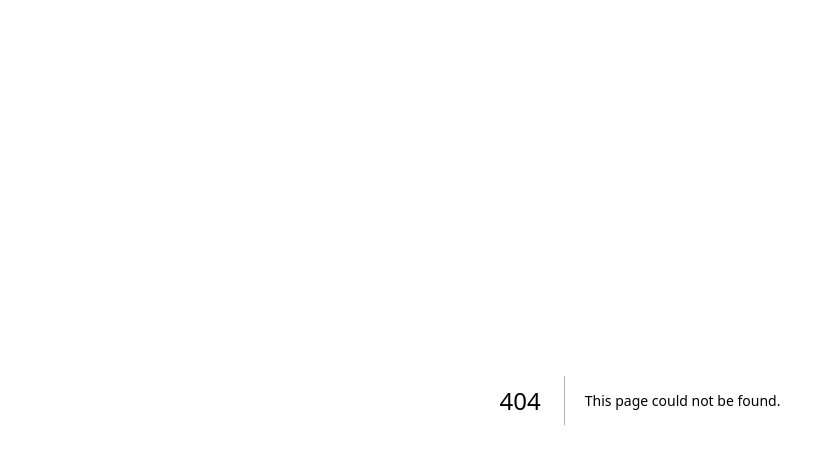
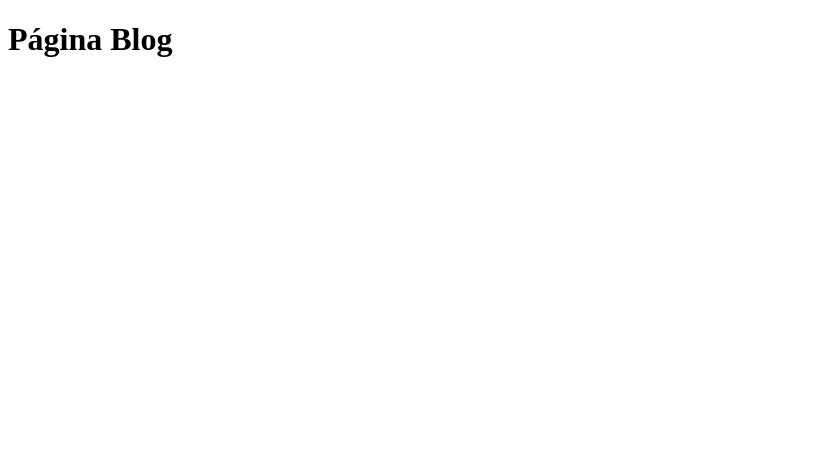
Before and after one commit to kyubiful/sz-coach-web, a Next.js app: page /blog in a window 1280 px wide. Before the commit this address had no page. Shown: the top 464 px of the page, without its empty margins (0-835 px from the left). Built offline with nearby package versions, Linux system fonts and the light colour scheme.

Commit message:
feat: :sparkles: create blog page

```diff
--- /dev/null
+++ b/app/blog/page.tsx
@@ -0,0 +1,5 @@
+export default function BlogPage () {
+  return (
+    <h1>Página Blog</h1>
+  )
+}
```
